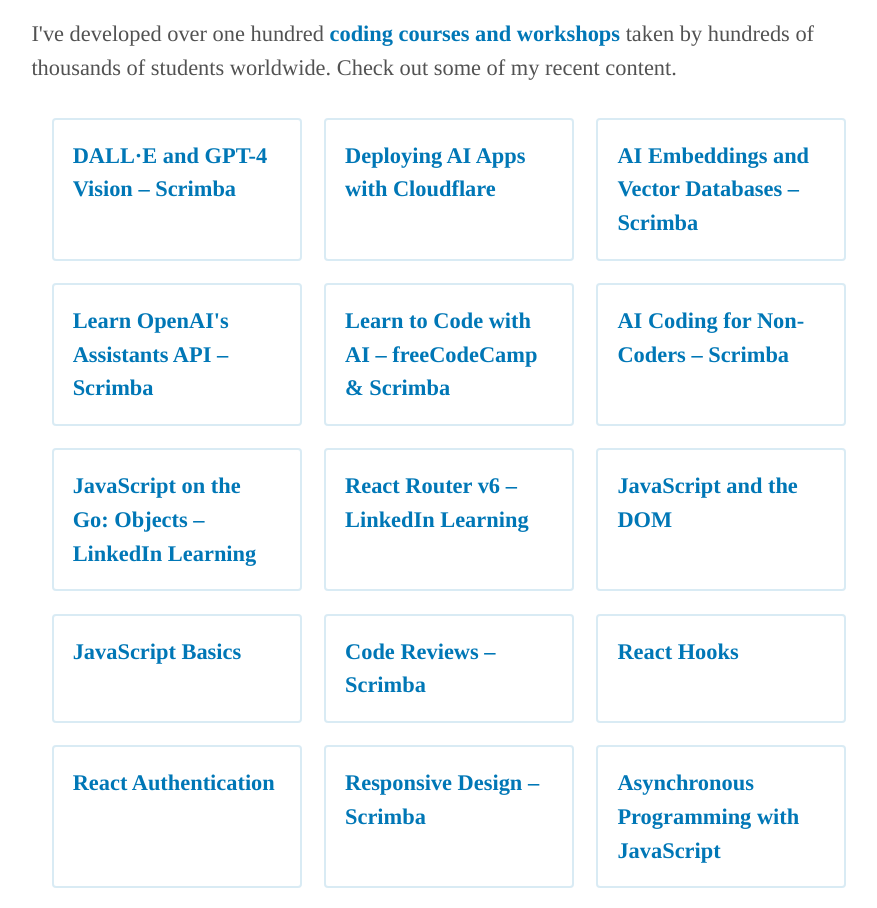
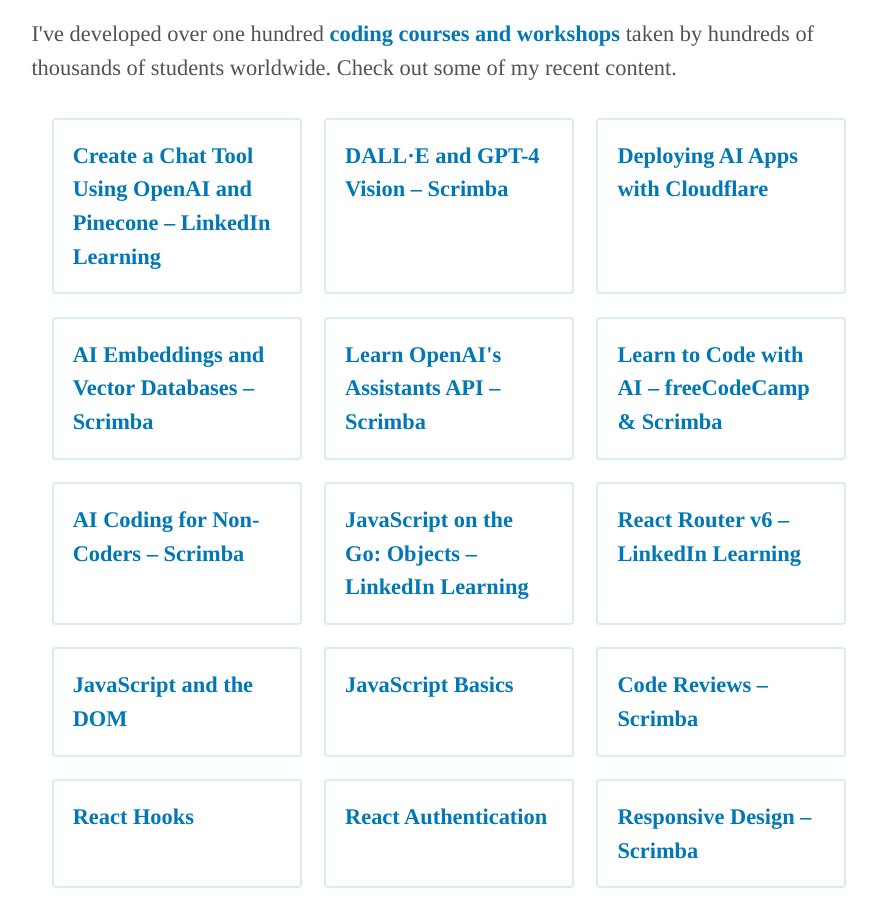
Before and after one commit to Guilh/guilh.github.io, a plain HTML site: page index.html in a window 1280 px wide. Shown: the part 993-1901 px from the top of the page, without its empty margins (191-1068 px from the left). Drawn offline with Linux system fonts and the light colour scheme.

Commit message:
Add new course

```diff
--- a/index.html
+++ b/index.html
@@ -56,6 +56,9 @@
 		<h2 class="title">Software Development Courses</h2>
 		<p>I've developed over one hundred <a href="https://teamtreehouse.com/guil">coding courses and workshops</a> taken by hundreds of thousands of students worldwide. Check out some of my recent content.</p>
 		<ul class="fc">
+			<li class="item">
+				<a href="https://www.linkedin.com/learning/creating-a-chat-tool-using-openai-models-and-pinecone">Create a Chat Tool Using OpenAI and Pinecone – LinkedIn Learning</a>
+			</li>
 			<li class="item">
 				<a href="https://scrimba.com/learn/dalle">DALL·E and GPT-4 Vision – Scrimba</a>
 			</li>
```
